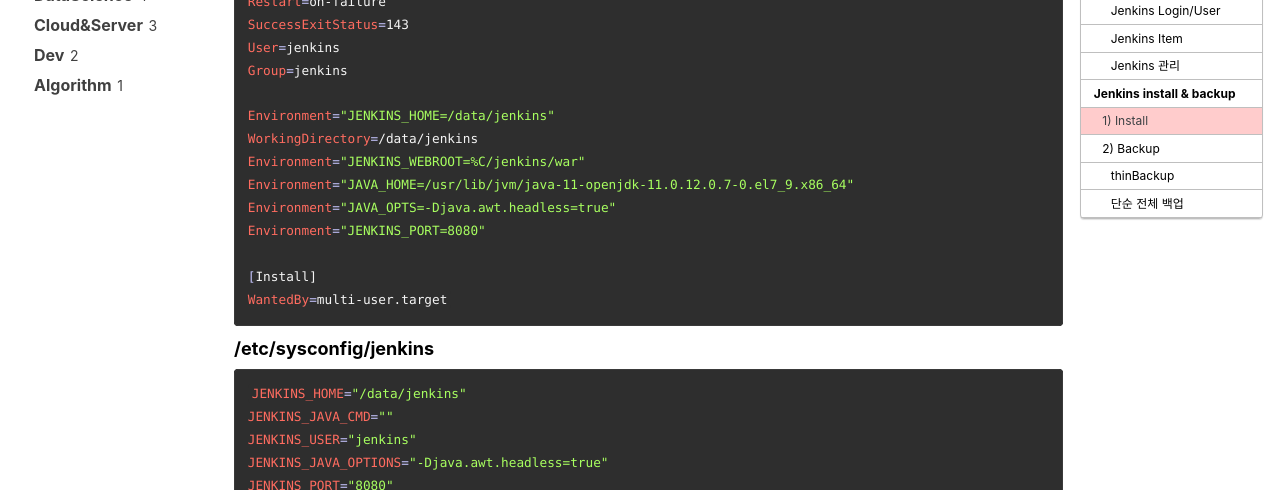
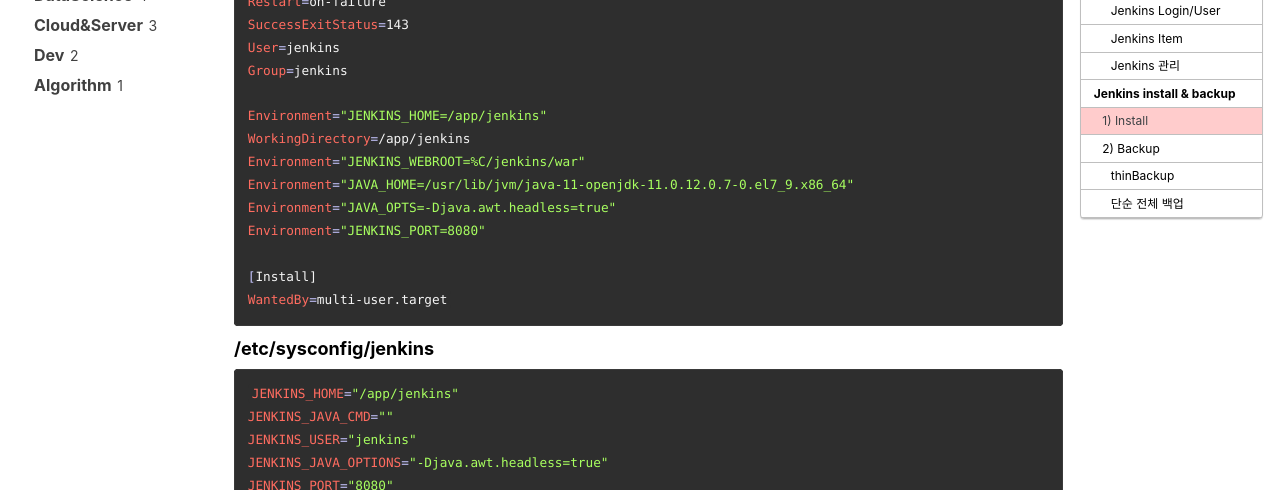
Before and after one commit to MeteorNote/MeteorNote.github.io, a Jekyll site: the page built from _posts/04. DevOps/NormalNote/2024-09-27-Jenkins-Intro.md, in a window 1280 px wide and 900 px high, scrolled down 1858 px. Shown: the part 152-642 px from the top of the window. Built offline with Jekyll 4.4.1, drawn with Linux system fonts in a browser that asks for light colours; cached includes are drawn as plain includes; some web fonts are replaced; comment, search, counter and statistics services are not loaded.

Commit message:
Update 2024-09-27-Jenkins-Intro.md

````diff
--- a/_posts/04. DevOps/NormalNote/2024-09-27-Jenkins-Intro.md
+++ b/_posts/04. DevOps/NormalNote/2024-09-27-Jenkins-Intro.md
@@ -91,8 +91,8 @@ SuccessExitStatus=143
 User=jenkins
 Group=jenkins
 
-Environment="JENKINS_HOME=/data/jenkins"
-WorkingDirectory=/data/jenkins
+Environment="JENKINS_HOME=/app/jenkins"
+WorkingDirectory=/app/jenkins
 Environment="JENKINS_WEBROOT=%C/jenkins/war"
 Environment="JAVA_HOME=/usr/lib/jvm/java-11-openjdk-11.0.12.0.7-0.el7_9.x86_64"
 Environment="JAVA_OPTS=-Djava.awt.headless=true"
@@ -104,7 +104,7 @@ WantedBy=multi-user.target
 
 <h3> /etc/sysconfig/jenkins </h3>
 ```shell
-JENKINS_HOME="/data/jenkins"
+JENKINS_HOME="/app/jenkins"
 JENKINS_JAVA_CMD=""
 JENKINS_USER="jenkins"
 JENKINS_JAVA_OPTIONS="-Djava.awt.headless=true"
````
